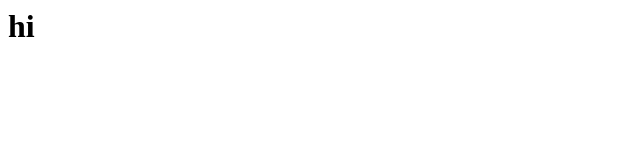
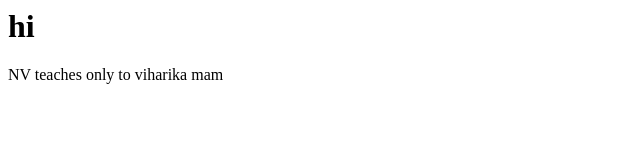
Before and after one commit to viha105/demo, a plain HTML site: page index.html in a window 1280 px wide. Shown: the whole page, without its empty margins (0-640 px from the left). Drawn offline with Linux system fonts and the light colour scheme.

Commit message:
index.html

```diff
--- a/index.html
+++ b/index.html
@@ -4,5 +4,6 @@
 </head>
 <body>
 <h1>hi</h1>
+  <p>NV teaches  only to viharika mam</p>
 </body>
 </html>
```
